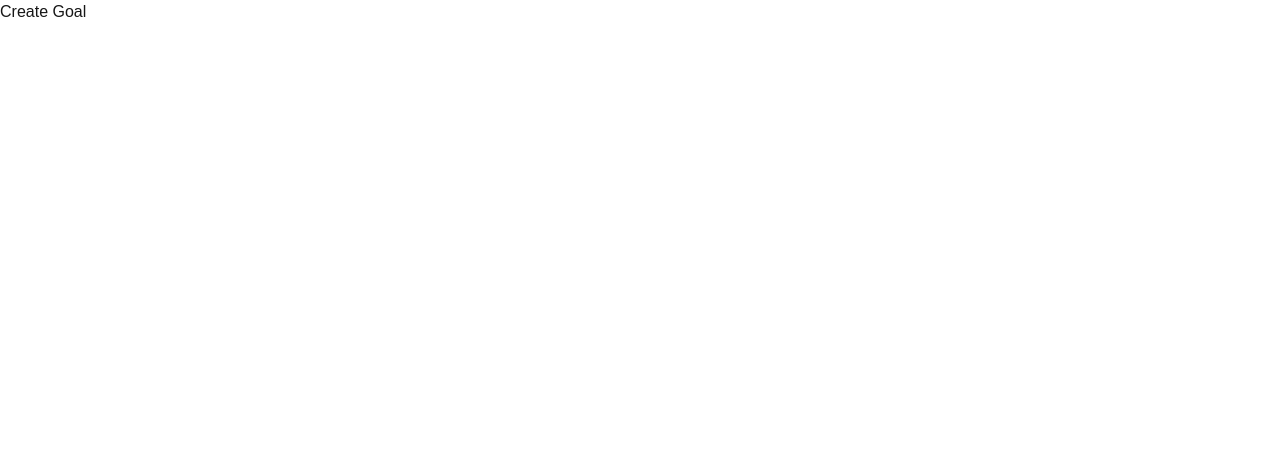
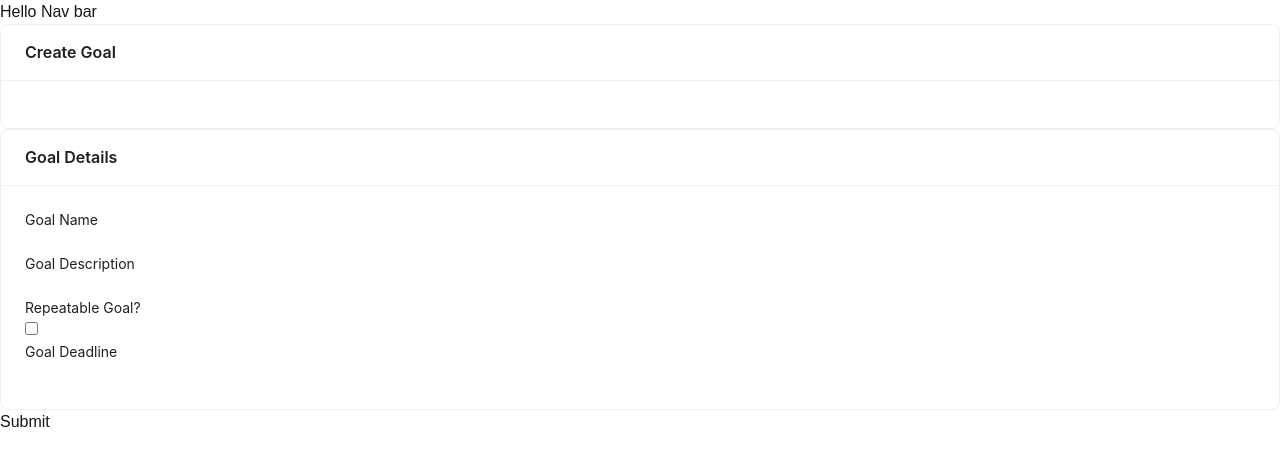
Before and after one commit to akaowen7/hack-the-hill, a Next.js app: page /createGoal in a window 1280 px wide. Shown: the top 466 px of the page. Built offline with nearby package versions, Linux system fonts and the light colour scheme.

Commit message:
Basics of CreateGoal page

```diff
--- a/src/app/createGoal/page.js
+++ b/src/app/createGoal/page.js
@@ -1,3 +1,71 @@
+"use client";
+
+import Layout from "../components/layout";
+import { Card } from "antd";
+import React, { useState } from "react";
+
+function showRepeatable(repeatable) {
+  if (repeatable) {
+    return (
+      <div>
+        <h2>Repeatable Goal Frequency</h2>
+        <input type="text" />
+      </div>
+    );
+  } else {
+    return (
+      <div>
+        <h2>Goal Deadline</h2>
+        <input type="text" />
+      </div>
+    );
+  }
+}
+
 export default function CreateGoal() {
-    return <p>Create Goal</p>
+  const [repeatable, setRepeatable] = useState(false);
+  const [goalName, setGoalName] = useState("");
+  const [goalDescription, setGoalDescription] = useState("");
+
+  const handleCheckboxChange = (event) => {
+    setRepeatable(event.target.checked);
+  };
+
+  const handleSubmit = (event) => {
+    event.preventDefault();
+    // Add your form submission logic here
+    console.log("Form submitted");
+  };
+
+  return (
+    <Layout>
+      <Card title="Create Goal" />
+
+      <Card title="Goal Details">
+        <h2>Goal Name</h2>
+        <input
+          type="text"
+          value={goalName}
+          onChange={(e) => setGoalName(e.target.value)}
+        />
+        <h2>Goal Description</h2>
+        <input
+          type="text"
+          value={goalDescription}
+          onChange={(e) => setGoalDescription(e.target.value)}
+        />
+        <h2>Repeatable Goal?</h2>
+        <input
+          type="checkbox"
+          value={repeatable}
+          onChange={handleCheckboxChange}
+        />
+        {showRepeatable(repeatable)}
+      </Card>
+
+      <button type="submit" onClick={handleSubmit}>
+        Submit
+      </button>
+    </Layout>
+  );
 }
--- a/src/app/page.js
+++ b/src/app/page.js
@@ -1,14 +1,14 @@
 import Image from "next/image";
 import Link from "next/link";
 import Layout from "./components/layout";
-import {Card} from "antd";
+import { Card } from "antd";
 
 export default function Home() {
   return (
     <Layout>
       <p>Hello</p>
-      <Card title="Card" >
-      <p>Card content</p>
+      <Card title="Card">
+        <p>Card content</p>
       </Card>
     </Layout>
   );
```
